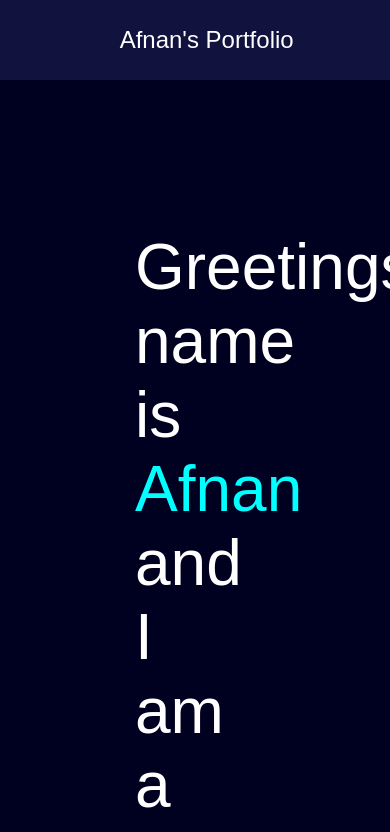
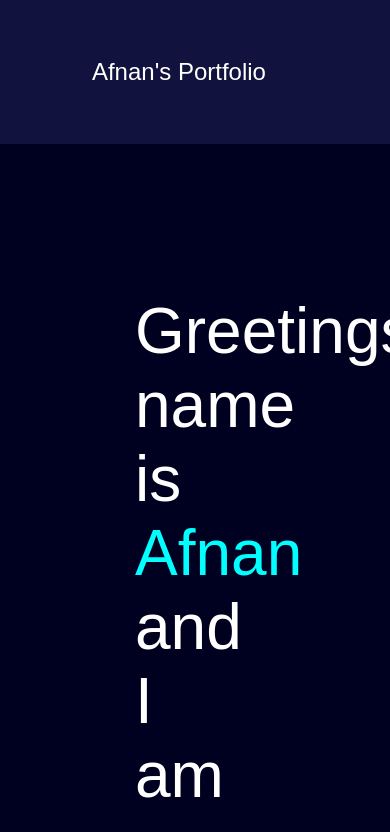
Before and after one commit to MdAfnanNaushad/Portfolio, a plain HTML site: page index.html in a window 390 px wide. Shown: the top 832 px of the page. Drawn offline with Linux system fonts and the light colour scheme.

Commit message:
response

```diff
--- a/style.css
+++ b/style.css
@@ -428,7 +428,9 @@ footer:hover {
     }
 
     nav {
-        width: 73rem;
+        width: 75rem;
+        height: 9rem;
+        font-size: 24px
     }
 
     .leftsection {
```
